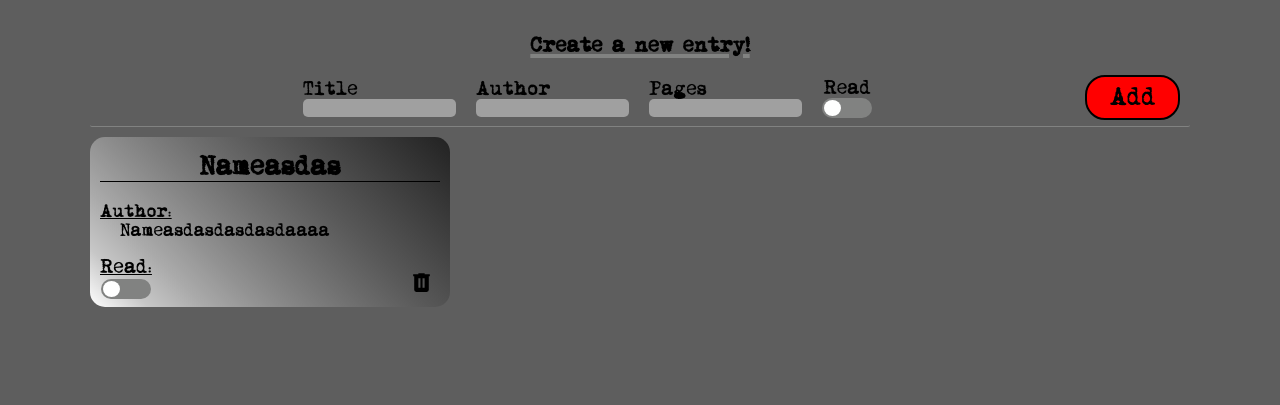
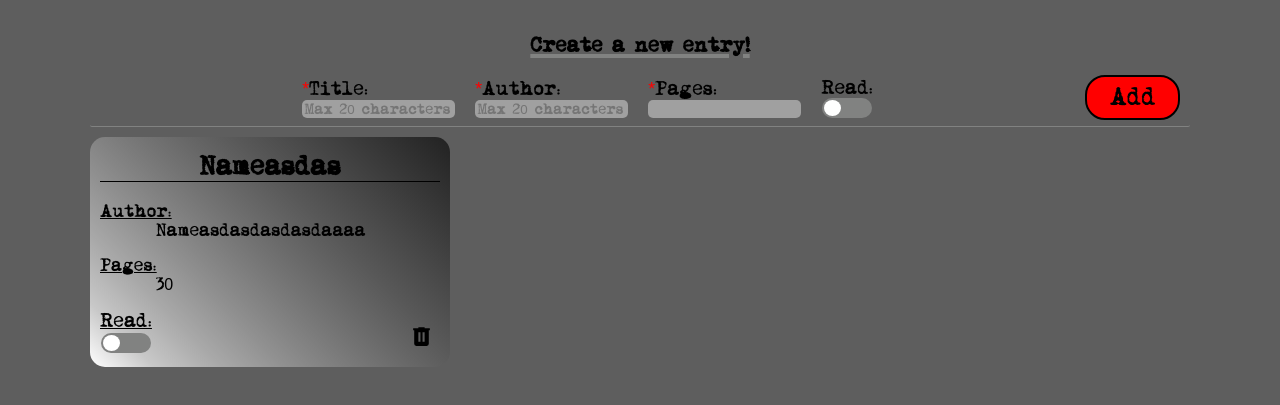
Before and after one commit to XenoNick/odin-library, a website: page index.html in a window 1280 px wide. Shown: the part 71-476 px from the top of the page. Drawn offline with Linux system fonts and the light colour scheme.

Commit message:
Add forgotten data piece to card

```diff
--- a/index.html
+++ b/index.html
@@ -16,20 +16,20 @@
         <form action="nowhere">
           <div class="divider">
             <div class="input">
-              <label for="title">Title</label>
-              <input type="text" name="title" id="title" maxlength="20" />
+              <label for="title"><span aria-label="required">*</span>Title:</label>
+              <input type="text" name="title" id="title" maxlength="20" required placeholder="Max 20 characters"/>
             </div>
             <div class="input">
-              <label for="author">Author</label>
-              <input type="text" name="author" id="author" maxlength="20" />
+              <label for="author"><span aria-label="required">*</span>Author:</label>
+              <input type="text" name="author" id="author" maxlength="20" required placeholder="Max 20 characters"/>
             </div>
             <div class="input">
-              <label for="pages">Pages</label>
-              <input type="tel" name="pages" id="pages" min="0" max="999" />
+              <label for="pages"><span aria-label="required">*</span>Pages:</label>
+              <input type="tel" name="pages" id="pages" min="1" max="9999999" required/>
             </div>
             <div class="input checkbox">
               <label for="read">
-                <span>Read</span>
+                <span>Read:</span>
                 <input type="checkbox" name="read" id="read" />
                 <span class="slider"></span>
               </label>
@@ -42,7 +42,7 @@
         <div class="card" data-index="0">
           <h2 class="book-title">Nameasdas</h2>
           <p class="author"><span class="author">Author:</span> <span class="auth-name">Nameasdasdasdasdaaaa</span></p>
-          <p class="pages"></p>
+          <p class="pages"><span class="pages">Pages:</span><span class="amount">30</span></p>
           <div class="toggle-buttons">
             <div class="input checkbox">
               <label for="read-card">
--- a/styles.css
+++ b/styles.css
@@ -8,6 +8,7 @@
 :root {
   font-family: 'typewriter', sans-serif;
   --dark-color: #818281;
+  --red: #ff0000;
 }
 body {
   display: flex;
@@ -68,7 +69,7 @@ form {
   padding: 0.3em 1em;
   font-size: 1.4rem;
   color: #000;
-  background-color: #ff0000;
+  background-color: var(--red);
   border: 2px solid #000;
   border-radius: 20px;
   font-family: inherit;
@@ -123,7 +124,7 @@ input[type='checkbox']:checked + .slider::before {
   transform: translateX(29px);
 }
 input[type='checkbox']:checked + .slider {
-  background-color: #ff0000;
+  background-color: var(--red);
 }
 /*  */
 .input label {
@@ -136,13 +137,16 @@ input[type='checkbox']:checked + .slider {
   border-radius: 5px;
 }
 .input input:focus {
-  outline: 2px solid #ff0000;
+  outline: 2px solid var(--red);
+}
+span[aria-label='required'] {
+  color: var(--red);
 }
 /* Cards */
 .card {
   box-sizing: border-box;
   width: 360px;
-  height: 170px;
+  height: 230px;
   background: linear-gradient(45deg, #fff, 33%, #222);
   padding: 10px;
   border-radius: 15px;
@@ -152,12 +156,14 @@ input[type='checkbox']:checked + .slider {
   margin-top: 5px;
   border-bottom: 1px solid black;
 }
-span.author {
+span.author,
+span.pages {
   text-decoration: underline 1px solid black;
   display: block;
 }
-span.auth-name {
-  margin-left: 20px;
+span.auth-name,
+span.amount {
+  margin-left: 56px;
 }
 .toggle-buttons {
   display: flex;
@@ -177,8 +183,8 @@ span.auth-name {
 .icon {
   height: 25px;
   width: 25px;
-  transition: all .2s ease-in;
+  transition: all 0.2s ease-in;
 }
-.icon:hover{
-  transform: scale(1.3,1.3);
+.icon:hover {
+  transform: scale(1.3, 1.3);
 }
```
